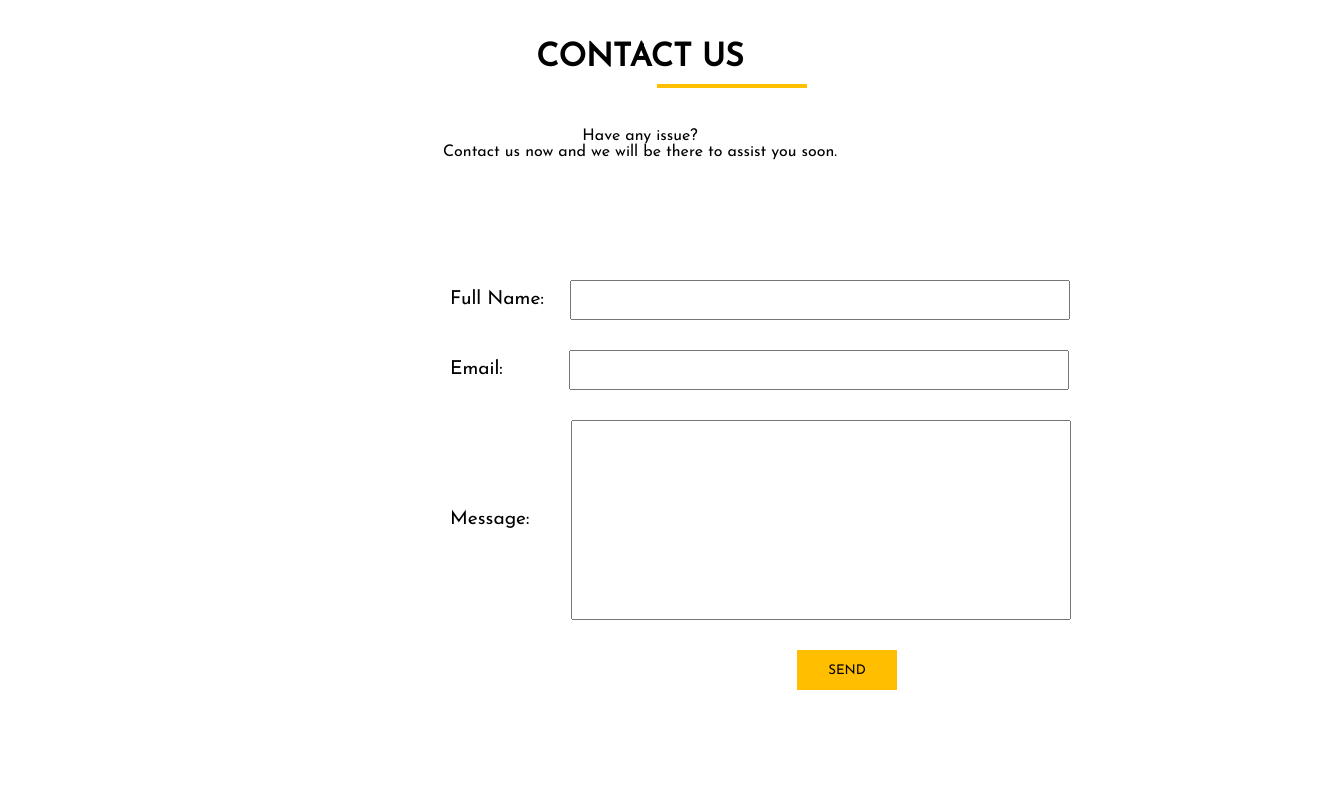
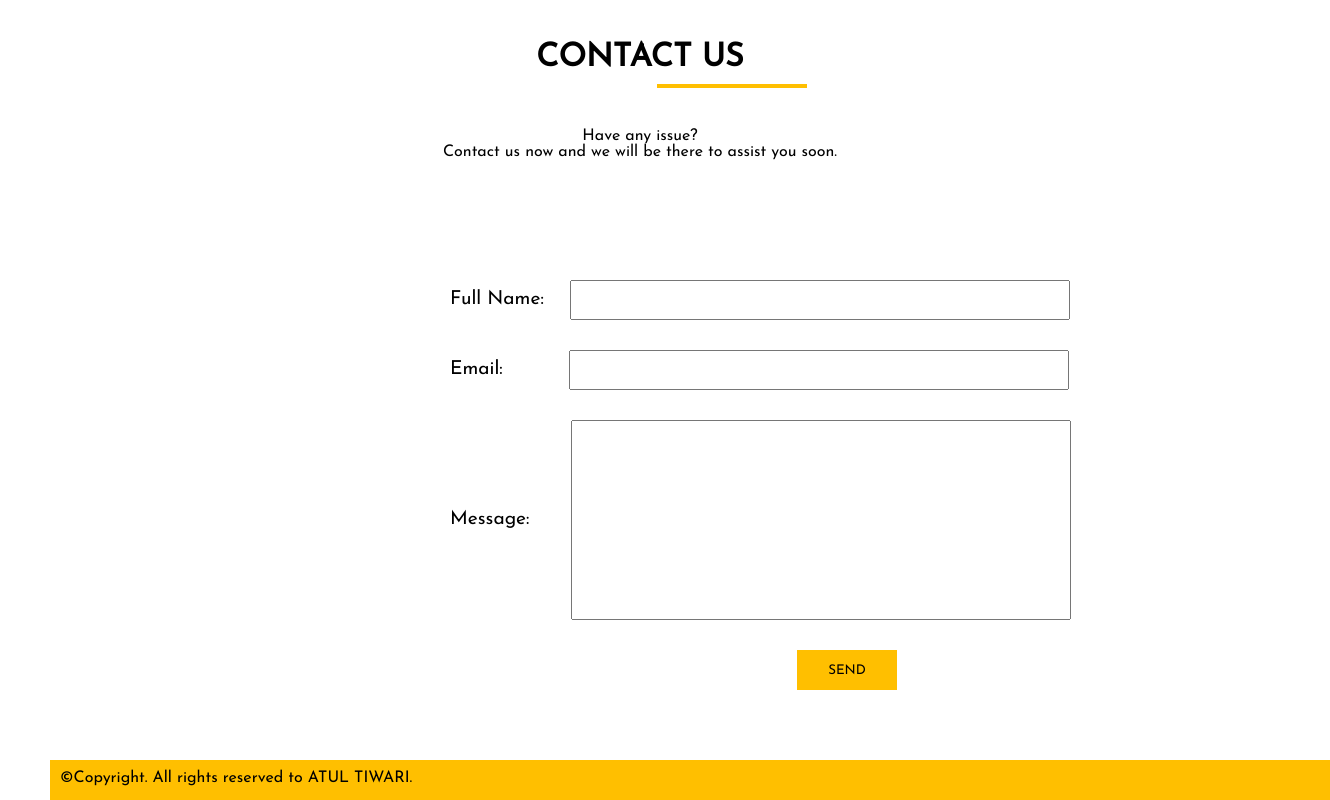
Before and after one commit to atultiwari1305/lone-coder_KOC28_CipherSchools_1, a plain HTML site: page carRental.html in a window 1280 px wide. Shown: the part 5208-6008 px from the top of the page, 1330 px wide, since content can reach past the window. Drawn offline with Linux system fonts and the light colour scheme.

Commit message:
projectPage

```diff
--- a/carRental.css
+++ b/carRental.css
@@ -477,7 +477,6 @@ body{
 }
 
 .contactbox{
-
     width: 100%;
     height: 600px;
     align-items: center;
@@ -517,5 +516,13 @@ body{
 
 .contactbox button:hover{
     transform: scale(1.05);
+}
 
+.contactbox .footer{
+    background-color: #ffbf00;
+    height: 40px;
+    width: 100%;
+    position: absolute;
+    bottom: 0;
+    padding: 10px;
 }
--- a/carRental.html
+++ b/carRental.html
@@ -204,6 +204,9 @@
         <label for="message">Message: </label>
         <input type="text" id="message1"><br>
         <button>SEND</button>
+        <div class="footer">
+            <p>©Copyright. All rights reserved to ATUL TIWARI.</p>
+        </div>
     </div>
 </body>
 </html>
```
